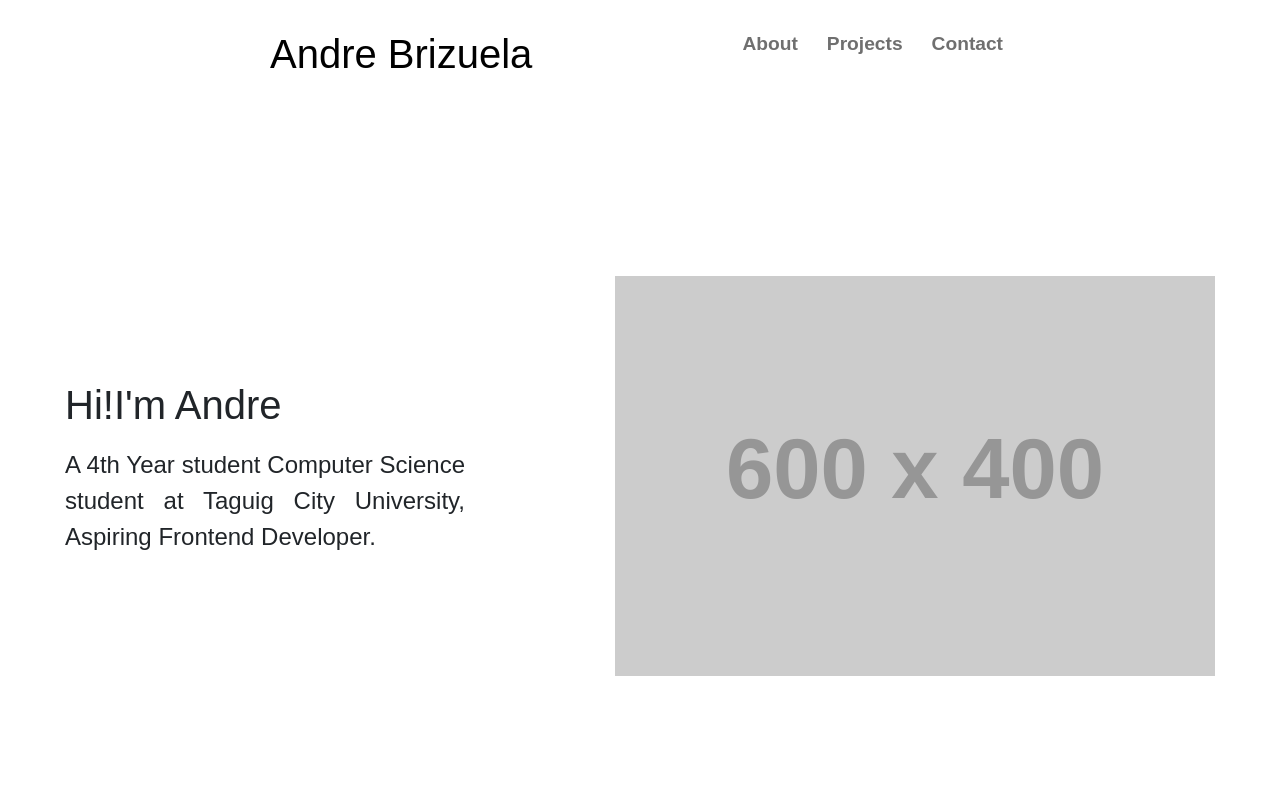
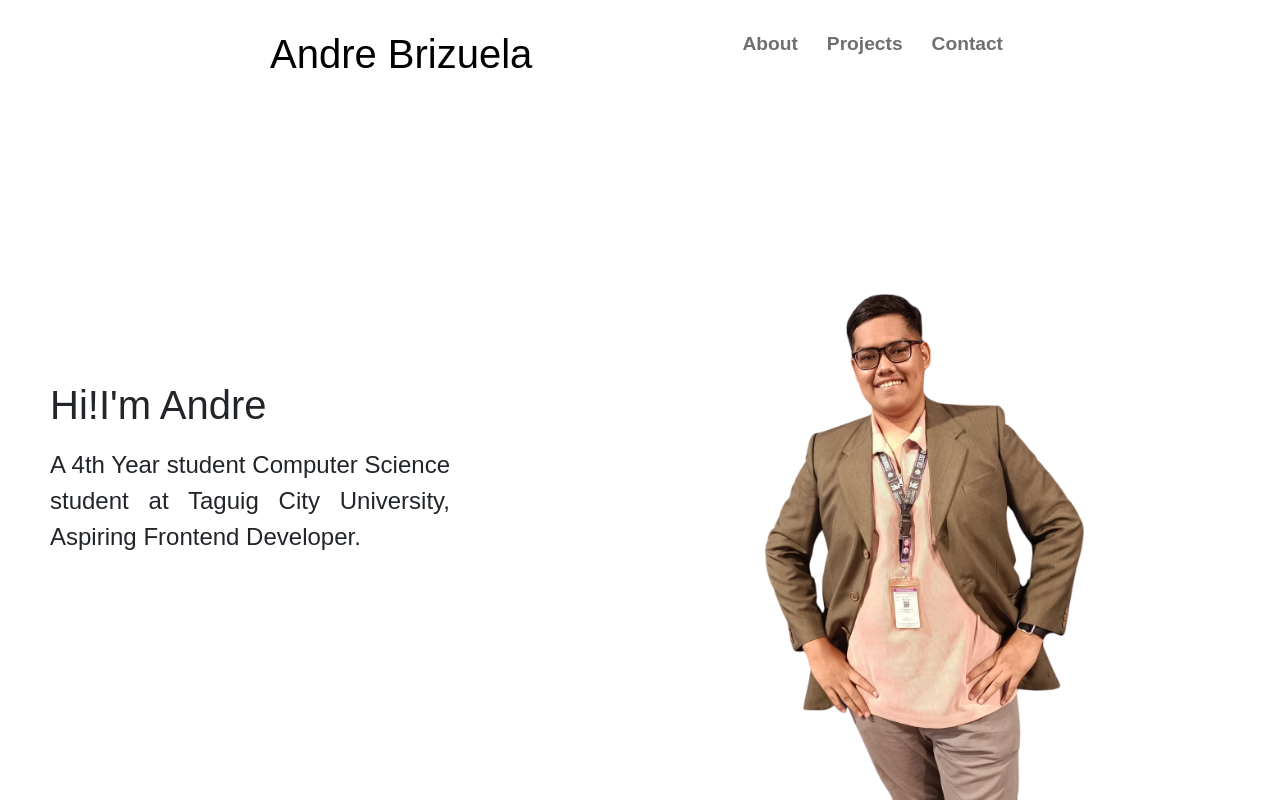
Before and after one commit to Mrdrey/Portfolio, a React (Vite) app: page / in a window 1280 px wide. Shown: the top 800 px of the page. Built offline with nearby package versions, Linux system fonts and the light colour scheme.

Commit message:
add image heading

```diff
--- a/src/components/Heading.jsx
+++ b/src/components/Heading.jsx
@@ -1,5 +1,6 @@
 import React from 'react'
 import '../components/css/Heading.css'
+import myImage from '../assets/me.png'
 const Heading = () => {
   return (
     <div>
@@ -11,7 +12,7 @@ const Heading = () => {
 
         </div>
         <div className="image">
-        <img src="https://placehold.co/600x400" alt="andreImage" />
+        <img src={myImage} alt="andreImage"  style={{width:630}}/>
         </div>
         </div>
 
```
Also changed, not shown: src/assets/me.png (added).
